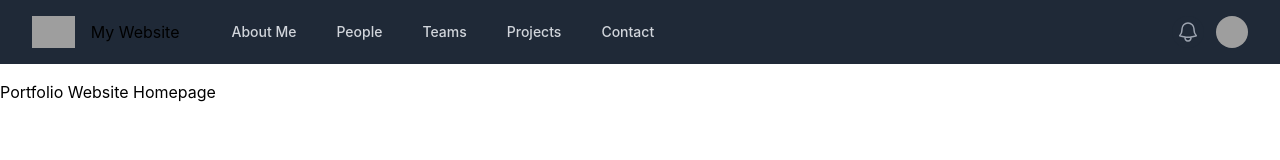
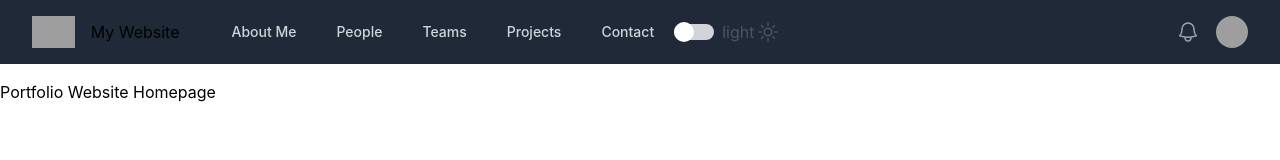
Before and after one commit to adrian1715/portfolio-website, a React (Create React App) app in the folder client/: page / in a window 1280 px wide. Shown: the top 160 px of the page. Built offline with nearby package versions, Linux system fonts and the light colour scheme; grey boxes are pictures that could not be loaded.

Commit message:
adding dark mode and theme toggler button

```diff
--- a/client/src/components/TailwindNavbar.jsx
+++ b/client/src/components/TailwindNavbar.jsx
@@ -3,6 +3,7 @@ import { Link, NavLink } from "react-router-dom";
 import { Disclosure, Menu, Transition } from "@headlessui/react";
 import { Bars3Icon, BellIcon, XMarkIcon } from "@heroicons/react/24/outline";
 import { formatLinkPath } from "../utils/linkPathFormatter";
+import ThemeToggler from "./ThemeToggler";
 
 // const navigation = [
 //   { name: "Dashboard", href: "#", current: true },
@@ -72,6 +73,7 @@ export default function TailwindNavbar({ links }) {
                       </NavLink>
                     ))}
                   </div>
+                  <ThemeToggler />
                 </div>
               </div>
               <div className="absolute inset-y-0 right-0 flex items-center pr-2 sm:static sm:inset-auto sm:ml-6 sm:pr-0">
@@ -92,7 +94,7 @@ export default function TailwindNavbar({ links }) {
                       <span className="sr-only">Open user menu</span>
                       <img
                         className="h-8 w-8 rounded-full"
-                        src="https://tntsports.com.br/__export/1698255133507/sites/esporteinterativo/img/2023/10/25/dorival_jr_-_gazeta-press-foto-1953328.jpg_153670003.jpg"
+                        src="https://pbs.twimg.com/media/CvTzfk3WEAAa_YX.jpg"
                         alt=""
                       />
                     </Menu.Button>
--- /dev/null
+++ b/client/src/components/ThemeToggler.jsx
@@ -0,0 +1,65 @@
+import React, { useState, useEffect } from "react";
+import { SunIcon, MoonIcon } from "@heroicons/react/24/outline";
+
+const ThemeToggler = () => {
+  useEffect(() => {
+    if (!theme) {
+      setTheme("light");
+      localStorage.setItem("theme", "light");
+    }
+  }, []);
+
+  const [theme, setTheme] = useState(localStorage.getItem("theme"));
+
+  const toggleTheme = () => {
+    setTheme(theme === "light" ? "dark" : "light");
+  };
+
+  useEffect(() => {
+    localStorage.setItem("theme", theme);
+    document.documentElement.className = theme;
+  }, [theme]);
+
+  return (
+    <div className="flex items-center">
+      <input
+        type="radio"
+        id="switch"
+        name="switch"
+        className="hidden"
+        checked={theme}
+        onChange={toggleTheme}
+      />
+      <label
+        htmlFor="switch"
+        className="flex items-center cursor-pointer select-none"
+      >
+        <div
+          className={`w-10 h-4 flex items-center justify-between p-1 mx-2 transition duration-300 ${
+            theme === "dark" ? "bg-blue-500" : "bg-gray-300"
+          } rounded-full`}
+        >
+          <div
+            className={`w-5 h-5 bg-white rounded-full transform transition-transform ${
+              theme === "dark" ? "translate-x-full" : "-translate-x-1"
+            }`}
+          ></div>
+        </div>
+        <div
+          className={`w-20 flex items-center ${
+            theme === "dark" ? "text-blue-500" : "text-gray-600"
+          }`}
+        >
+          <span>{theme}</span>
+          {theme === "light" ? (
+            <SunIcon className="ms-0.5 max-w-6" />
+          ) : (
+            <MoonIcon className="ms-0.5 max-w-5" />
+          )}
+        </div>
+      </label>
+    </div>
+  );
+};
+
+export default ThemeToggler;
--- a/client/src/index.css
+++ b/client/src/index.css
@@ -30,3 +30,8 @@ code {
 .error-text {
   color: #b40e0e;
 }
+
+:is(:where(.dark)) body {
+  --tw-bg-opacity: 1;
+  background-color: rgb(55 65 81 / var(--tw-bg-opacity));
+}
--- a/client/src/pages/Home.jsx
+++ b/client/src/pages/Home.jsx
@@ -3,7 +3,7 @@ import React from "react";
 export default function Home() {
   return (
     <div>
-      <h1>Portfolio Website Homepage</h1>
+      <h1 className="dark:text-white">Portfolio Website Homepage</h1>
     </div>
   );
 }
--- a/client/tailwind.config.js
+++ b/client/tailwind.config.js
@@ -1,5 +1,6 @@
 /** @type {import('tailwindcss').Config} */
 module.exports = {
+  darkMode: "class",
   content: ["./src/**/*.{js,jsx,ts,tsx}"],
   theme: {
     extend: {},
```
Also changed, not shown: 1 other file (tests, documents, lock files or other folders).
